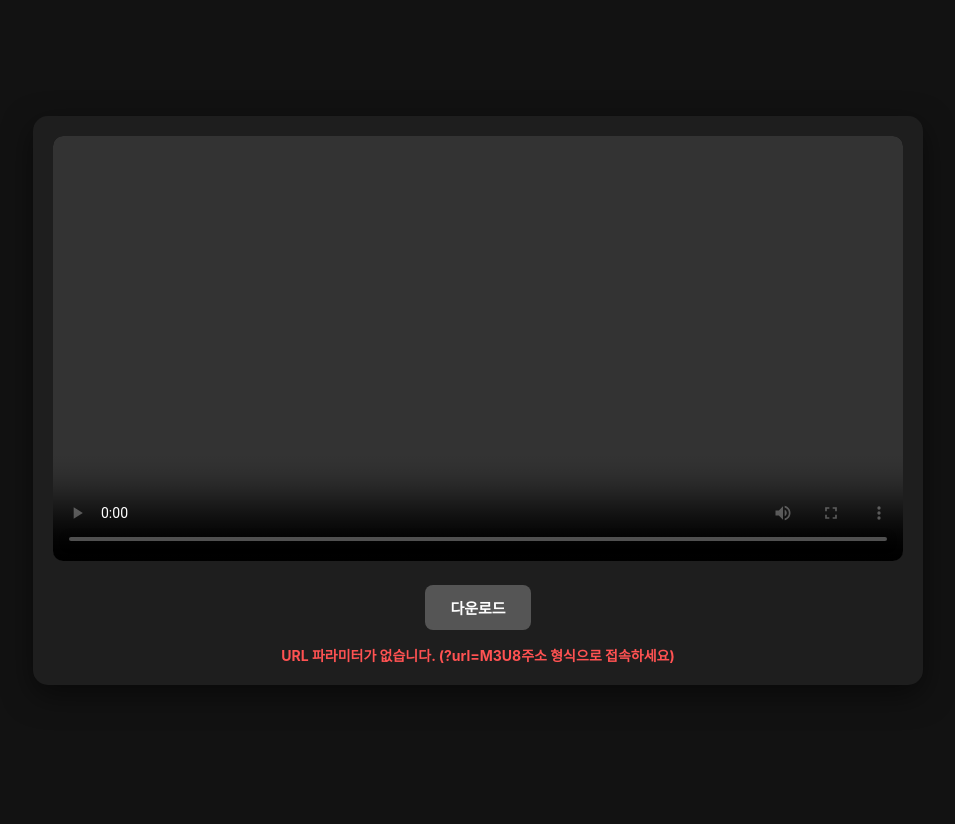
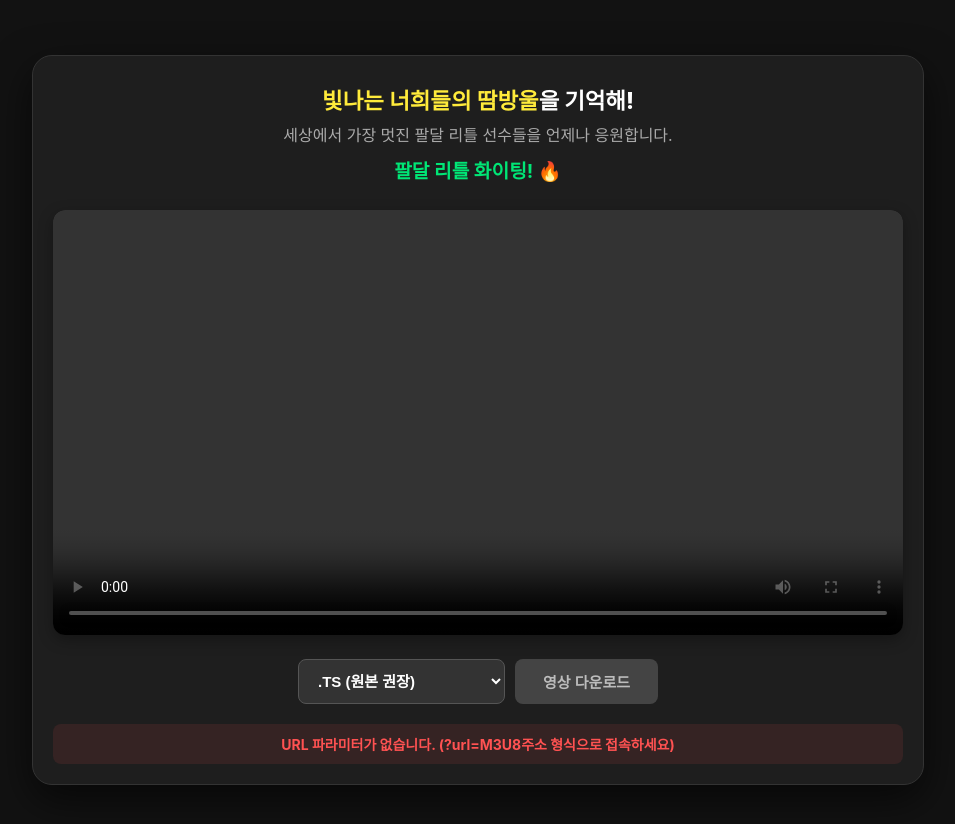
Before and after one commit to hey-jjo/player, a plain HTML site: page index.html in a window 1280 px wide. Shown: the whole page, without its empty margins (162-1117 px from the left). Before the commit the page ends 800 px from the top, so only its background shows below. Drawn offline with nearby package versions, Linux system fonts and the light colour scheme.

Commit message:
Enhance player UI and download functionality
Updated titles and styles for player and cheer messages, improved download functionality, and added user prompts for format selection.

```diff
--- a/index.html
+++ b/index.html
@@ -3,27 +3,68 @@
 <head>
     <meta charset="UTF-8">
     <meta name="viewport" content="width=device-width, initial-scale=1.0">
-    <title>Paldal Player & Downloader</title>
+    <title>팔달리틀 플레이어 & 다운로더</title>
     <script src="https://cdn.jsdelivr.net/npm/hls.js@latest"></script>
     <style>
-        body { margin: 0; background: #121212; color: #fff; display: flex; flex-direction: column; align-items: center; justify-content: center; height: 100vh; font-family: 'Pretendard', -apple-system, sans-serif; }
-        .player-card { width: 90%; max-width: 850px; background: #1e1e1e; padding: 20px; border-radius: 15px; box-shadow: 0 10px 30px rgba(0,0,0,0.5); text-align: center; }
-        video { width: 100%; border-radius: 10px; background: #000; margin-bottom: 20px; outline: none; }
-        .controls { display: flex; gap: 15px; justify-content: center; }
-        button { padding: 12px 25px; border: none; border-radius: 8px; font-weight: 600; cursor: pointer; transition: 0.2s; font-size: 15px; }
+        /* 기본 스타일 */
+        body { margin: 0; background: #121212; color: #fff; display: flex; flex-direction: column; align-items: center; justify-content: center; min-height: 100vh; font-family: 'Pretendard', -apple-system, sans-serif; padding: 20px 0; }
+
+        /* 플레이어 카드 메인 박스 */
+        .player-card { width: 90%; max-width: 850px; background: #1e1e1e; padding: 30px 20px 20px 20px; border-radius: 20px; box-shadow: 0 15px 40px rgba(0,0,0,0.6); text-align: center; border: 1px solid #333; }
+
+        /* 📣 응원 문구 스타일 (추가됨) */
+        .cheer-message { margin-bottom: 25px; padding: 0 10px; }
+        .cheer-title { font-size: 1.4rem; font-weight: 800; color: #fff; margin-bottom: 8px; line-height: 1.3; word-break: keep-all; }
+        .cheer-subtitle { font-size: 1rem; font-weight: 400; color: #aaa; margin-bottom: 15px; line-height: 1.5; word-break: keep-all; }
+        .cheer-highlight { color: #ffeb3b; font-weight: 700; } /* 강조용 노란색 */
+        .cheer-fighting { font-size: 1.2rem; font-weight: 700; color: #00e676; margin-top: 10px; display: block; } /* 화이팅 초록색 */
+
+        /* 비디오 영역 */
+        video { width: 100%; border-radius: 12px; background: #000; margin-bottom: 20px; outline: none; box-shadow: 0 5px 15px rgba(0,0,0,0.3); }
+
+        /* 컨트롤 영역 */
+        .controls { display: flex; gap: 10px; justify-content: center; align-items: center; flex-wrap: wrap; }
+        select { padding: 12px 15px; border-radius: 8px; font-size: 15px; font-weight: bold; background: #333; color: white; border: 1px solid #555; cursor: pointer; outline: none; transition: 0.2s; }
+        select:hover { border-color: #777; }
+
+        button { padding: 12px 28px; border: none; border-radius: 8px; font-weight: 600; cursor: pointer; transition: 0.2s; font-size: 15px; }
         .btn-download { background: #2979ff; color: white; }
         .btn-download:hover { background: #1565c0; }
-        button:disabled { background: #555; cursor: not-allowed; }
-        #progress { margin-top: 15px; font-size: 14px; color: #00e676; display: none; font-weight: bold; }
+        button:disabled { background: #555; cursor: not-allowed; opacity: 0.7; }
+
+        /* 진행 상황 안내 */
+        #progress { margin-top: 20px; font-size: 14px; color: #00e676; display: none; font-weight: bold; background: rgba(0, 230, 118, 0.1); padding: 10px; border-radius: 8px; }
+
+        /* 모바일 대응 */
+        @media (max-width: 600px) {
+            .cheer-title { font-size: 1.2rem; }
+            .cheer-subtitle { font-size: 0.9rem; }
+            .controls { flex-direction: column; width: 100%; }
+            select, button { width: 100%; }
+        }
     </style>
 </head>
 <body>
 
 <div class="player-card">
+    <div class="cheer-message">
+        <div class="cheer-title">
+            <span class="cheer-highlight">빛나는 너희들의 땀방울</span>을 기억해!
+        </div>
+        <div class="cheer-subtitle">
+            세상에서 가장 멋진 팔달 리틀 선수들을 언제나 응원합니다.<br>
+            <span class="cheer-fighting">팔달 리틀 화이팅! 🔥</span>
+        </div>
+    </div>
+
     <video id="video" controls playsinline></video>
 
     <div class="controls">
-        <button class="btn-download" id="downloadBtn" onclick="startDownload()">다운로드</button>
+        <select id="formatSelect">
+            <option value="ts">.TS (원본 권장)</option>
+            <option value="mp4">.MP4 (단순 확장자 변경)</option>
+        </select>
+        <button class="btn-download" id="downloadBtn" onclick="startDownload()">영상 다운로드</button>
     </div>
 
     <div id="progress">준비 중...</div>
@@ -33,6 +74,9 @@
     const video = document.getElementById('video');
     const downloadBtn = document.getElementById('downloadBtn');
     const progressText = document.getElementById('progress');
+    const formatSelect = document.getElementById('formatSelect');
+
+    // URL에서 ?url=M3U8주소 가져오기
     const m3u8Url = new URLSearchParams(window.location.search).get('url');
 
     // --- 1. 재생 기능 개선 (HLS.js 최적화 및 에러 핸들링) ---
@@ -47,9 +91,8 @@
             hls.attachMedia(video);
 
             hls.on(Hls.Events.MANIFEST_PARSED, function() {
-                // 브라우저 정책상 음소거가 아니면 자동재생이 막힐 수 있어 자동재생은 뺐습니다.
-                // 자동재생을 원하시면 video.play()를 주석 해제하세요.
-                // video.play().catch(() => console.log("자동재생이 브라우저 정책에 의해 차단되었습니다."));
+                // 자동재생은 브라우저 정책으로 막힐 수 있으므로 사용자가 재생하도록 유도
+                console.log("HLS 매니페스트 파싱 완료, 재생 준비됨");
             });
 
             // 네트워크 오류나 미디어 오류 발생 시 자동 복구 시도
@@ -72,27 +115,39 @@
                 }
             });
         } else if (video.canPlayType('application/vnd.apple.mpegurl')) {
-            // Safari 등 네이티브 지원 브라우저용
+            // Safari 등 네이티브 지원 브라우저용 (아이폰 등)
             video.src = m3u8Url;
         }
     } else {
         progressText.style.display = 'block';
         progressText.style.color = '#ff5252';
+        progressText.style.background = 'rgba(255, 82, 82, 0.1)';
         progressText.innerText = "URL 파라미터가 없습니다. (?url=M3U8주소 형식으로 접속하세요)";
         downloadBtn.disabled = true;
     }
 
-    // --- 2. 다운로드 기능 개선 (병렬 다운로드 및 메모리 최적화) ---
+    // --- 2. 다운로드 기능 개선 (병렬 다운로드 및 스마트폰 TS 권장) ---
     async function startDownload() {
         if (!m3u8Url) return;
 
+        const selectedFormat = formatSelect.value;
+
+        // 스마트폰 사용자에게는 TS 포맷을 강력 권장하는 안내창 표시
+        if (navigator.userAgent.match(/Android|iPhone|iPad|iPod/i) && selectedFormat === 'mp4') {
+            if (!confirm("스마트폰 갤러리에서는 .MP4로 저장 시 재생이 안 될 수 있습니다.\n\nVLC 같은 외부 플레이어 앱으로 시청하시려면 .TS (원본 권장) 포맷을 선택해 주세요.\n\n그래도 MP4로 다운로드하시겠습니까?")) {
+                return; // 취소 누르면 다운로드 중단
+            }
+        }
+
         downloadBtn.disabled = true;
+        formatSelect.disabled = true;
         progressText.style.display = 'block';
         progressText.style.color = '#00e676';
         progressText.innerText = "M3U8 목록 분석 중...";
 
         try {
             const response = await fetch(m3u8Url);
+            if (!response.ok) throw new Error("M3U8 파일을 가져오는 데 실패했습니다.");
             const text = await response.text();
 
             // 향상된 파싱: #으로 시작하지 않는 유효한 텍스트 줄을 추출
@@ -102,6 +157,7 @@
             if (tsUrls.length === 0) {
                 alert("영상 조각을 찾을 수 없습니다. (마스터 M3U8이거나 접근이 차단됨)");
                 downloadBtn.disabled = false;
+                formatSelect.disabled = false;
                 progressText.innerText = "다운로드 불가";
                 return;
             }
@@ -113,7 +169,7 @@
             const baseUrl = m3u8Url.substring(0, m3u8Url.lastIndexOf('/') + 1);
             let combinedBlob = new Array(tsUrls.length);
 
-            const CONCURRENCY_LIMIT = 5; // 동시 다운로드 개수 (5개가 안정적)
+            const CONCURRENCY_LIMIT = 5; // 동시 다운로드 개수
             let downloadedCount = 0;
 
             progressText.innerText = `조각 다운로드 준비 중... (총 ${tsUrls.length}개)`;
@@ -131,6 +187,7 @@
                         progressText.innerText = `조각 다운로드 중... (${downloadedCount} / ${tsUrls.length})`;
                     } catch (e) {
                         console.error(`${index}번째 조각 다운로드 실패`, e);
+                        // 실패한 조각은 undefined로 남음
                     }
                 }
             }
@@ -144,12 +201,23 @@
 
             // 다운로드 실패한 조각(undefined) 제외하고 병합
             const validBlobs = combinedBlob.filter(blob => blob !== undefined);
-            const finalBlob = new Blob(validBlobs, { type: 'video/mp2t' });
+
+            if (validBlobs.length < tsUrls.length) {
+                if (!confirm(`일부 영상 조각(${tsUrls.length - validBlobs.length}개) 다운로드에 실패했습니다.\n\n끊김이 있을 수 있습니다. 합쳐서 저장하시겠습니까?`)) {
+                    throw new Error("다운로드 취소");
+                }
+            }
+
+            const mimeType = selectedFormat === 'mp4' ? 'video/mp4' : 'video/mp2t';
+            const finalBlob = new Blob(validBlobs, { type: mimeType });
             const downloadUrl = URL.createObjectURL(finalBlob);
+
+            // 현재 날짜로 파일명 생성 (예: 2023-10-27_팔달리틀.ts)
+            const today = new Date().toISOString().slice(0, 10);
 
             const a = document.createElement('a');
             a.href = downloadUrl;
-            a.download = "video_download.ts";
+            a.download = `${today}_팔달리틀.${selectedFormat}`;
             document.body.appendChild(a);
             a.click();
             document.body.removeChild(a);
@@ -157,13 +225,18 @@
             // 메모리 해제
             URL.revokeObjectURL(downloadUrl);
 
-            progressText.innerText = "다운로드 완료!";
+            progressText.innerText = "다운로드 완료! 🎉";
         } catch (error) {
             console.error(error);
             progressText.style.color = '#ff5252';
-            progressText.innerText = "오류 발생: CORS 정책에 의해 차단되었거나 네트워크 문제입니다.";
+            if (error.message === "다운로드 취소") {
+                progressText.innerText = "다운로드가 취소되었습니다.";
+            } else {
+                progressText.innerText = "오류 발생: CORS 정책 차단 또는 네트워크 문제";
+            }
         } finally {
             downloadBtn.disabled = false;
+            formatSelect.disabled = false;
         }
     }
 </script>
```
